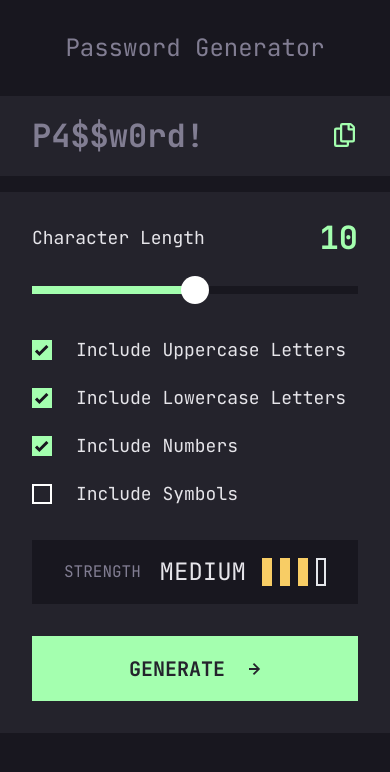
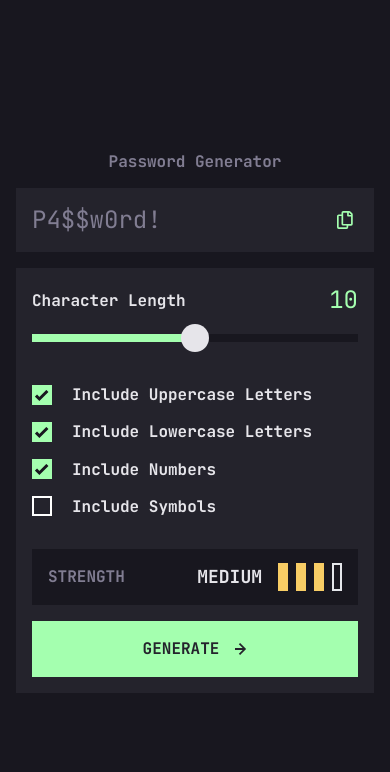
Before and after one commit to Vikeo/Compary-Code-Test, a React (Vite) app: page / in a window 390 px wide. Shown: the top 772 px of the page. Built offline with nearby package versions, Linux system fonts and the light colour scheme.

Commit message:
fix mobile and final styling

```diff
--- a/src/App.tsx
+++ b/src/App.tsx
@@ -91,10 +91,20 @@ function App() {
   };
 
   return (
-    <div className="size-full flex flex-col justify-center items-center">
-      <p className="text-text-secondary text-2xl my-8">Password Generator</p>
-      <div className="flex flex-col gap-4 w-full max-w-[540px]">
-        <div className="bg-background-secondary px-8 py-[19px] w-full text-3xl flex justify-between">
+    <div className="w-full h-screen flex flex-col justify-center items-center px-4">
+      <p
+        className="text-text-secondary mb-4 text-base
+      sm:text-2xl sm:mt-4 sm:mb-8"
+      >
+        Password Generator
+      </p>
+      <div className="flex flex-col gap-4 sm:gap-6 w-full max-w-[540px] ">
+        <div
+          className="bg-background-secondary w-full flex justify-between items-center
+          py-4 px-4 text-2xl
+          sm:px-8 sm:py-[19px] sm:text-3xl
+        "
+        >
           <p
             data-is-generated={Boolean(generatedPassword)}
             className="data-[is-generated=false]:text-text-secondary"
@@ -103,6 +113,11 @@ function App() {
           </p>
           <div className="relative">
             <IconCopy
+              className="hover:text-text-primary text-password_strength-strong transition-colors cursor-pointer duration-200
+
+              scale-75
+
+              sm:scale-100"
               onClick={() => {
                 if (!generatedPassword) {
                   return;
@@ -115,28 +130,34 @@ function App() {
                 }, 3500);
               }}
               size="24"
-              className="hover:text-text-primary text-password_strength-strong transition-colors cursor-pointer duration-200 mt-2"
             />
             <p
               data-copied={copied}
-              className="opacity-0 absolute right-10 text-lg text-password_strength-strong data-[copied=true]:opacity-100 top-2 transition-all duration-200 select-none ease-out"
+              className="opacity-0 absolute right-10 text-password_strength-strong data-[copied=true]:opacity-100 transition-all duration-200 select-none ease-out top-0 text-base
+              sm:text-lg
+              "
             >
               COPIED
             </p>
           </div>
         </div>
-        <div className="relative bg-background-secondary px-8 pt-6 pb-8 w-full">
-          <div className="flex items-center justify-between mb-4 h-11">
-            <p className="text-lg">Character Length</p>
-            <p className="text-password_strength-strong text-3xl">
+        <div
+          className="relative bg-background-secondary w-full
+          px-4 py-4
+          sm:px-8 sm:pt-6 sm:pb-8
+          "
+        >
+          <div className="flex items-center justify-between mb-2 sm:mb-4 h-8 sm:h-11">
+            <p className="sm:text-lg text-base">Character Length</p>
+            <p className="text-password_strength-strong sm:text-3xl text-2xl">
               {passwordLength}
             </p>
           </div>
 
           <Slider setPasswordLength={setPasswordLength} />
 
-          <div className="flex flex-col gap-5 mt-8 text-lg">
-            <div className="flex items-center gap-6">
+          <div className="flex flex-col gap-4 sm:gap-5 mt-8 text-base sm:text-lg">
+            <div className="flex items-center gap-5 sm:gap-6">
               <Checkbox
                 name="include-uppercase"
                 checked={includeUppercase}
@@ -146,7 +167,7 @@ function App() {
               />
               <p>Include Uppercase Letters</p>
             </div>
-            <div className="flex items-center gap-6">
+            <div className="flex items-center gap-5 sm:gap-6">
               <Checkbox
                 name="include-lowercase"
                 checked={includeLowercase}
@@ -156,7 +177,7 @@ function App() {
               />
               <p>Include Lowercase Letters</p>
             </div>
-            <div className="flex items-center gap-6">
+            <div className="flex items-center gap-5 sm:gap-6">
               <Checkbox
                 name="include-numbers"
                 checked={includeNumbers}
@@ -166,7 +187,7 @@ function App() {
               />
               <p>Include Numbers</p>
             </div>
-            <div className="flex items-center gap-6">
+            <div className="flex items-center gap-5 sm:gap-6">
               <Checkbox
                 name="include-symbols"
                 checked={includeSymbols}
@@ -181,7 +202,9 @@ function App() {
           <PasswordStrength passwordStrength={strength} />
           <div
             data-disabled={strength === Strength.TOO_WEAK}
-            className="group w-full h-[65px] bg-password_strength-strong border-password_strength-strong mt-8 justify-center items-center flex gap-6 transition-colors duration-500
+            className="group w-full bg-password_strength-strong border-password_strength-strong justify-center items-center flex  transition-colors duration-500
+            mt-4 h-[56px] gap-4
+            sm:mt-8 sm:h-[65px] sm:gap-6
 
             data-[disabled=false]:hover:cursor-pointer
             data-[disabled=false]:hover:bg-transparent
@@ -191,7 +214,7 @@ function App() {
             data-[disabled=true]:bg-password_strength-weak"
             onClick={generatePassword}
           >
-            <p className="text-background-secondary text-xl font-bold group-data-[disabled=false]:group-hover:text-password_strength-strong">
+            <p className="text-background-secondary text-base sm:text-xl font-bold group-data-[disabled=false]:group-hover:text-password_strength-strong">
               GENERATE
             </p>
             <IconArrowRight
--- a/src/Strength.tsx
+++ b/src/Strength.tsx
@@ -57,10 +57,14 @@ export const PasswordStrength = ({
   }
 
   return (
-    <div className="bg-background-primary px-8 py-4 w-full flex justify-between items-center mt-8">
-      <p className="text-text-secondary">STRENGTH</p>
+    <div
+      className="bg-background-primary w-full flex justify-between items-center mt-8
+    px-4 py-[14px]
+    sm:px-8 sm:py-5"
+    >
+      <p className="text-text-secondary text-base sm:text-lg">STRENGTH</p>
       <div className="flex gap-4 justify-center items-center">
-        <p className="text-2xl">{passwordStrength}</p>
+        <p className="text-lg sm:text-2xl">{passwordStrength}</p>
         {strengthMeterElement}
       </div>
     </div>
--- a/src/index.css
+++ b/src/index.css
@@ -41,7 +41,7 @@ input[type='range']::-webkit-slider-thumb {
   height: 28px;
   width: 28px;
   border-radius: 100px;
-  background: white;
+  background: theme('colors.text.primary');
   cursor: pointer;
   margin-top: -10px;
 }
@@ -68,6 +68,12 @@ input[type='range']::-moz-range-thumb {
   border-radius: 100px;
   cursor: pointer;
   margin-top: -10px;
+  background: theme('colors.text.primary');
+}
+
+input[type='range']::-moz-range-thumb:hover {
+  background: theme('colors.background.primary');
+  border: 2px solid theme('colors.password_strength.strong');
 }
 
 input[type='range']::-ms-track {
@@ -86,4 +92,10 @@ input[type='range']::-ms-thumb {
   border-radius: 100px;
   cursor: pointer;
   margin-top: -10px;
+  background: theme('colors.text.primary');
 }
+
+input[type='range']::-ms-thumb:hover {
+  background: theme('colors.background.primary');
+  border: 2px solid theme('colors.password_strength.strong');
+}
--- a/tailwind.config.ts
+++ b/tailwind.config.ts
@@ -24,6 +24,34 @@ export default {
     extend: {
       colors: baseColors,
       fontSize: {
+        base: [
+          '1rem',
+          {
+            lineHeight: '1.32rem',
+            fontWeight: '700',
+          },
+        ],
+        lg: [
+          '1.125rem',
+          {
+            lineHeight: '1.485rem',
+            fontWeight: '700',
+          },
+        ],
+        xl: [
+          '1.25rem',
+          {
+            lineHeight: '1.75rem',
+            fontWeight: '700',
+          },
+        ],
+        '2xl:': [
+          '1.5rem',
+          {
+            lineHeight: '1.98rem',
+            fontWeight: '700',
+          },
+        ],
         '3xl': [
           '2rem',
           {
```
